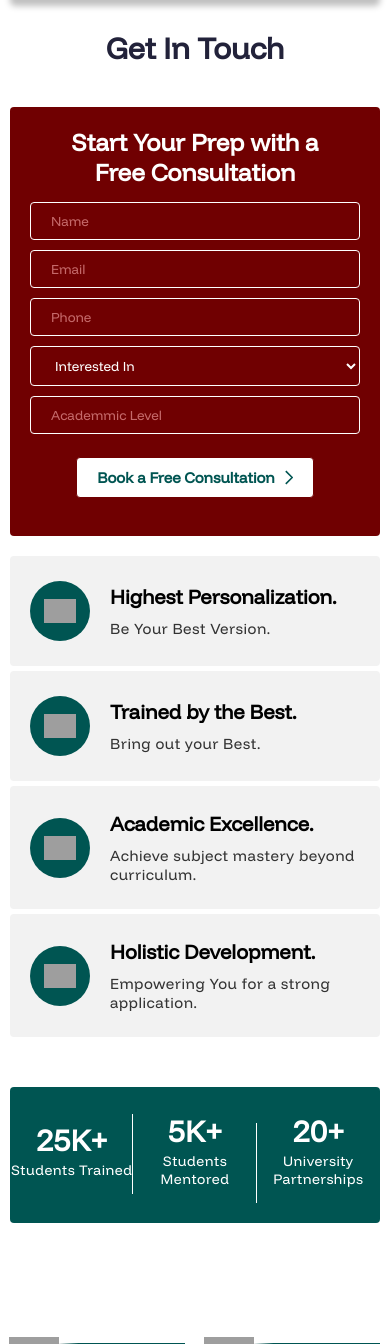
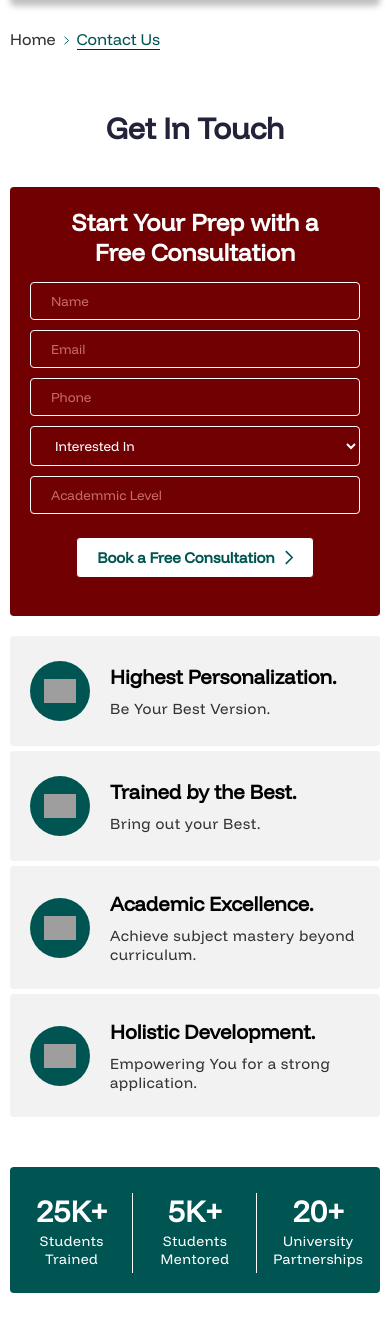
Before and after one commit to rohitmore09/EduEdge, a PHP site: page /www/contact.php in a window 390 px wide. Shown: the part 71-1415 px from the top of the page. Run offline with PHP 8.4, Linux system fonts and the light colour scheme; grey boxes are pictures that could not be loaded.

Commit message:
breadcrumb-added

```diff
--- a/assets/css/style.css
+++ b/assets/css/style.css
@@ -42,6 +42,7 @@ section{padding: 60px 0px;}
 .grnclr{color: var(--secondary);font-family: 'bold';}
 .seeall{display: flex;justify-content: center;margin-top: 40px;}
 .greysec{background-color: var(--bg-color);}
+.pt-space{padding-top: 150px;}
 /* Container */
 .container {
     max-width: 1360px;
@@ -83,6 +84,13 @@ section{padding: 60px 0px;}
 /* ---Btns */
 
 /* Default */
+
+/* breadcrumb */
+.breadcrumb ul{display: flex;gap: 8px;}
+.breadcrumb li .spcbtwn{width: 5px;margin-left: 4px;}
+.breadcrumb ul li a{color: var(--paragraph);}
+.breadcrumb ul li a.active{color: var(--secondary);border-bottom: 1px solid var(--primary);}
+/* breadcrumb */
 
 /* header */
 /* ---top-header--- */
@@ -373,7 +381,6 @@ footer{background: var(--primary);}
 /* homepage */
 
 /* CONTACT */
-.contact__section{padding-top: 200px;padding-bottom: 60px;}
 .contact_flx{display: flex;margin-top: 40px;gap: 20px;justify-content: space-between;}
 .contact_flx .contact_left{width: 65%;}
 .contact_flx .left_dtls{width: 100%;}
@@ -425,6 +432,10 @@ footer{background: var(--primary);}
 /* Responsive */
 
 @media (max-width:768px){
+
+  /* Default */
+  .pt-space{padding-top: 100px;}
+  /* Default */
 
   /* ---HEADER--- */
   .main_header .logo{width: 100px;}
@@ -590,12 +601,11 @@ footer{padding-bottom: 100px;}
 /* HOMEPAGE */
 
 /* CONTACT */
-.contact__section{padding-top: 100px;}
 .contact_flx{flex-direction: column-reverse;}
 .contact_flx .contact_right, .contact_flx .contact_left{width: 100%;}
 .contact_flx .left_dtls ul{gap: 5px;}
 .contact_left .counter09 h2{font-size: 30px;margin-bottom: 2px;}
-.contact_left .counter09 p{font-size: 14px;}
+.contact_left .counter09 p{font-size: 14px;width: 100px;margin: auto;}
 .contact_reviews{grid-template-columns: repeat(2, 1fr);}
 .contact_information .contfo{flex: 100%;}
 /* CONTACT */
--- a/contact.php
+++ b/contact.php
@@ -13,18 +13,21 @@
     <?php include 'components/header.php'; ?>
     <!-- header -->
 
+    <div class="pt-space"></div>
 
     <!-- breadcrumb -->
     <div class="breadcrumb">
+        <div class="container">
         <ul class="breadcrumb-item">
             <li>
-                <a href=""></a>
+                <a href="<?php echo $base_url;?>">Home</a>
+                <img src="<?php echo $base_url;?>assets/imgs/logo/righticon_green.svg" alt="Icon" class="spcbtwn">
             </li>
-            <li></li>
             <li>
-                <a href=""></a>
+                <a class="active">Contact Us</a>
             </li>
         </ul>
+        </div>
     </div>
     <!-- breadcrumb -->
 
```
